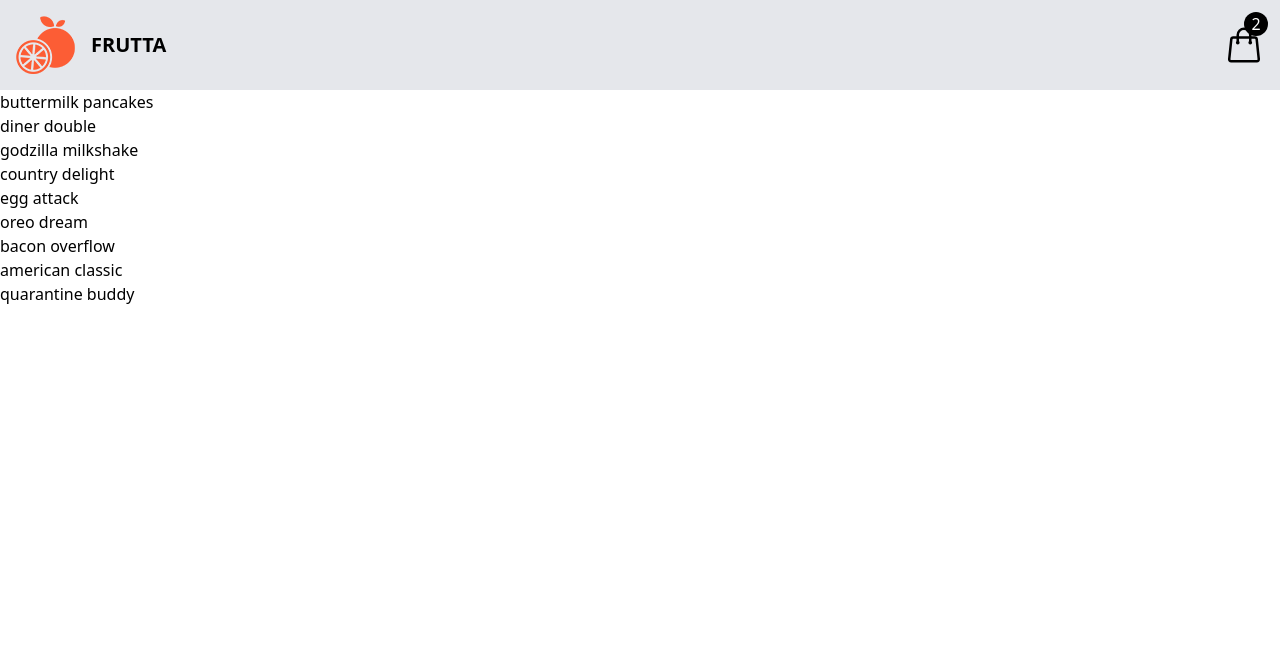
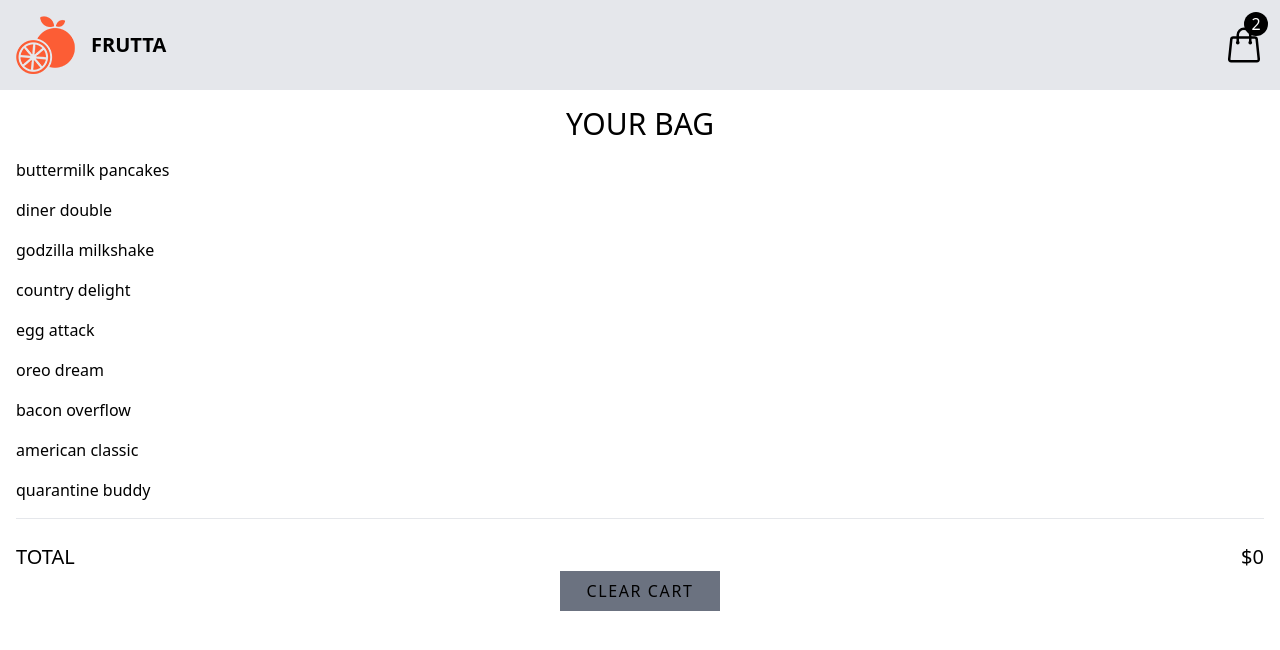
Before and after one commit to chibokaxavier/e-commerce-site, a Next.js app: page / in a window 1280 px wide. Shown: the top 650 px of the page. Built offline with nearby package versions, Linux system fonts and the light colour scheme.

Commit message:
footer design completed.

```diff
--- a/components/CartContainer.tsx
+++ b/components/CartContainer.tsx
@@ -26,11 +26,26 @@ const CartContainer = () => {
   }
 
   return (
-    <div>
-      {cartItems.map((item: Cart) => {
-        return <CartItem key={item.id} item={item} />;
-      })}
-    </div>
+    <section className="mx-4">
+      <h2 className="text-3xl font-light flex text-center justify-center pt-4">
+        YOUR BAG
+      </h2>
+      <div className="">
+        {cartItems.map((item: Cart) => {
+          return <CartItem key={item.id} item={item} />;
+        })}
+      </div>
+      <footer className="py-4">
+        <hr />
+        <h4 className="pt-6 text-xl font-light flex justify-between  items-center">
+          TOTAL <span className="ml-4">${total}</span>
+        </h4>
+        <div className="flex justify-center items-center">
+        <button className="font-light uppercase w-[160px] p-2 tracking-widest bg-gray-500 hover:bg-gray-200 transition "> Clear Cart</button>
+        </div>
+
+      </footer>
+    </section>
   );
 };
 
--- a/components/CartItem.tsx
+++ b/components/CartItem.tsx
@@ -13,7 +13,7 @@ export interface Cart {
 const CartItem = ({item}) => {
     const {amount,id,title,category,price,img,desc} =item
   return (
-    <div>{title}</div>
+    <div className='pt-4'>{title}</div>
   )
 }
 
--- a/pages/index.tsx
+++ b/pages/index.tsx
@@ -9,7 +9,7 @@ export default function Home() {
   const { amount } = useSelector(selectvalue);
   const dispatch = useDispatch();
   return (
-    <div className="">
+    <div className=" ">
       <Navbar />
       <CartContainer />
     </div>
```
